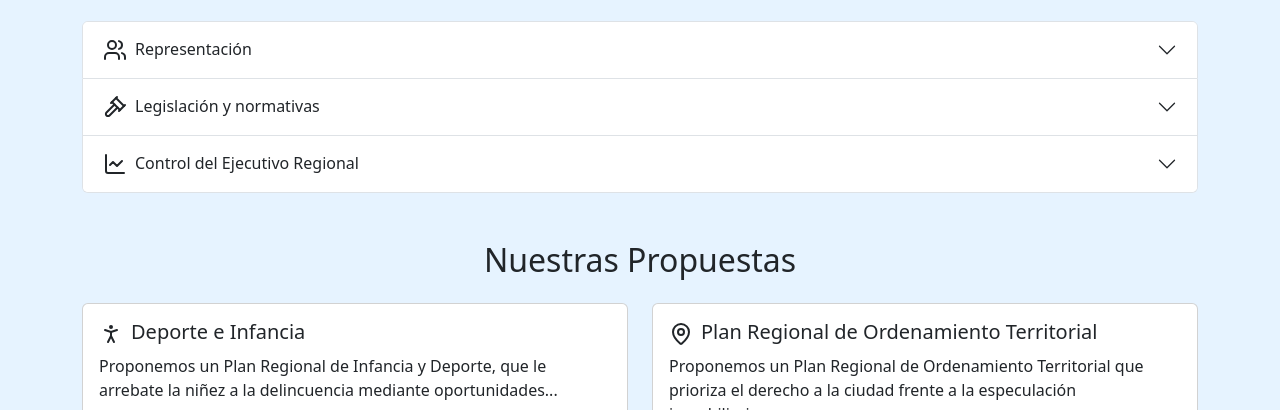
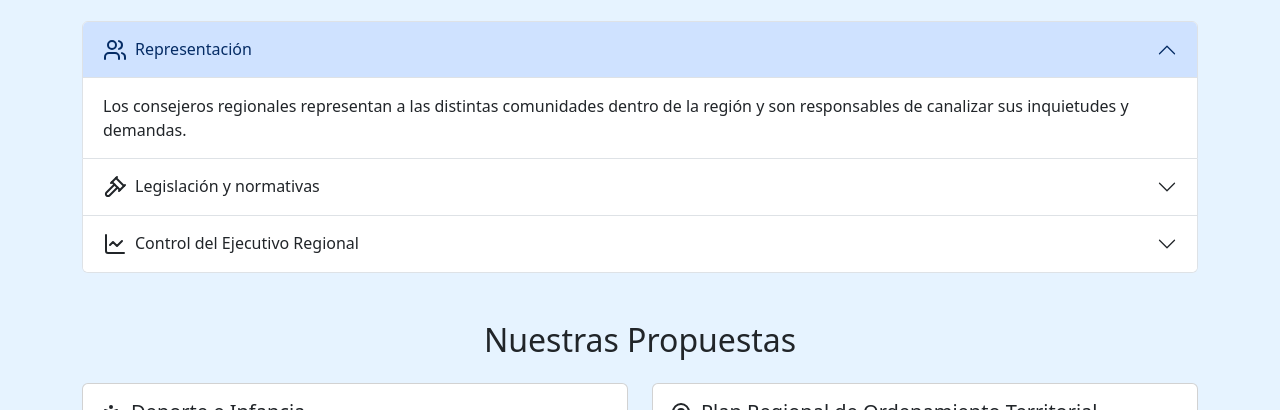
Before and after one commit to MaxiACSI/jorqueracore, a website built with Parcel: page src/index.html in a window 1280 px wide. Shown: the part 690-1100 px from the top of the page. Built offline with nearby package versions, Linux system fonts and the light colour scheme.

Commit message:
fix: mostrar un colapsable y wea

```diff
--- a/src/index.html
+++ b/src/index.html
@@ -58,11 +58,11 @@
                   <div class="accordion" id="accordionFunciones">
                       <div class="accordion-item">
                           <h2 class="accordion-header">
-                              <button class="accordion-button collapsed" type="button" data-bs-toggle="collapse" data-bs-target="#collapseOne">
+                              <button class="accordion-button" type="button" data-bs-toggle="collapse" data-bs-target="#collapseOne">
                                   <i data-lucide="users" class="me-2"></i>Representación
                               </button>
                           </h2>
-                          <div id="collapseOne" class="accordion-collapse collapse" data-bs-parent="#accordionFunciones">
+                          <div id="collapseOne" class="accordion-collapse collapse show" data-bs-parent="#accordionFunciones">
                               <div class="accordion-body">
                                   Los consejeros regionales representan a las distintas comunidades dentro de la región y son responsables de canalizar sus inquietudes y demandas.
                               </div>
```
Also changed, not shown: src/img/img-04.jpg (added), src/img/img-05.jpg (added).
